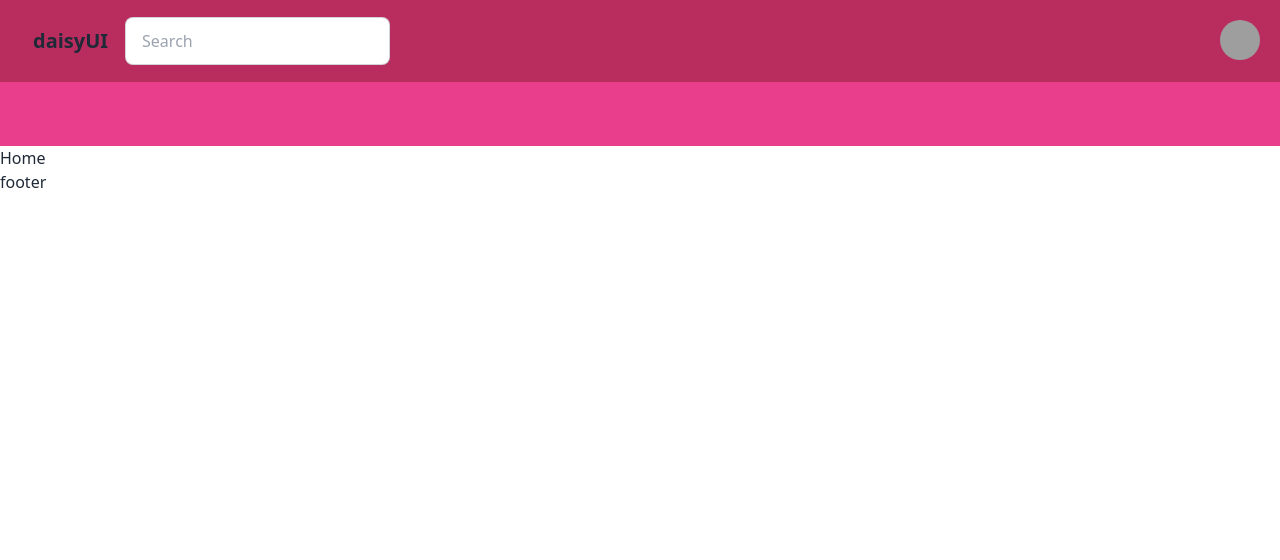
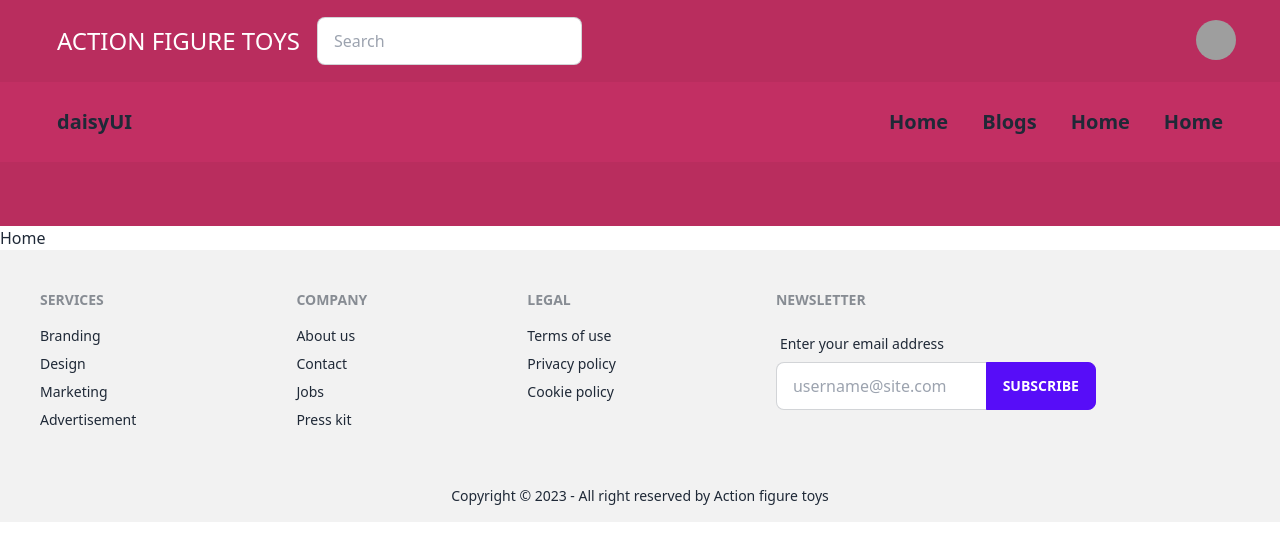
Before and after one commit to alif819015/toy-marketplace-client, a React (Vite) app: page / in a window 1280 px wide. Shown: the top 560 px of the page. Built offline with nearby package versions, Linux system fonts and the light colour scheme; grey boxes are pictures that could not be loaded.

Commit message:
2nd commit added footer

```diff
--- a/src/Pages/Shared/Footer.jsx
+++ b/src/Pages/Shared/Footer.jsx
@@ -1,11 +1,51 @@
-
-
 const Footer = () => {
-    return (
+  return (
+    <div className="bg-base-200">
+      <footer className="footer p-10 bg-base-200 text-base-content">
         <div>
-            <h3>footer</h3>
+          <span className="footer-title">Services</span>
+          <a className="link link-hover">Branding</a>
+          <a className="link link-hover">Design</a>
+          <a className="link link-hover">Marketing</a>
+          <a className="link link-hover">Advertisement</a>
         </div>
-    );
+        <div>
+          <span className="footer-title">Company</span>
+          <a className="link link-hover">About us</a>
+          <a className="link link-hover">Contact</a>
+          <a className="link link-hover">Jobs</a>
+          <a className="link link-hover">Press kit</a>
+        </div>
+        <div>
+          <span className="footer-title">Legal</span>
+          <a className="link link-hover">Terms of use</a>
+          <a className="link link-hover">Privacy policy</a>
+          <a className="link link-hover">Cookie policy</a>
+        </div>
+        <div>
+          <span className="footer-title">Newsletter</span>
+          <div className="form-control w-80">
+            <label className="label">
+              <span className="label-text">Enter your email address</span>
+            </label>
+            <div className="relative">
+              <input
+                type="text"
+                placeholder="username@site.com"
+                className="input input-bordered w-full pr-16"
+              />
+              <button className="btn btn-primary absolute top-0 right-0 rounded-l-none">
+                Subscribe
+              </button>
+            </div>
+          </div>
+        </div>
+      </footer>
+      <div className="footer footer-center p-4 text-base-content">
+        <p>Copyright © 2023 - All right reserved by Action figure toys</p>
+      </div>
+    </div>
+  );
 };
 
 export default Footer;
--- a/src/Pages/Shared/NavBar/NavBar.jsx
+++ b/src/Pages/Shared/NavBar/NavBar.jsx
@@ -4,13 +4,13 @@ import NavTwo from "./NavTwo";
 const NavBar = () => {
   return (
     <div>
-      <div className="navbar bg-[#b92d5e]">
+      <div className="navbar md:px-8 bg-[#b92d5e]">
         <NavOne></NavOne>
       </div>
-      <div className="navbar bg-[#e83e8c]">
+      <div className="navbar md:px-8 bg-[#c22f63]">
         <NavTwo></NavTwo>
       </div>
-      <div>
+      <div className="navbar md:px-8 bg-[#b92d5e]">
 
       </div>
     </div>
--- a/src/Pages/Shared/NavBar/NavOne.jsx
+++ b/src/Pages/Shared/NavBar/NavOne.jsx
@@ -2,7 +2,7 @@ const NavOne = () => {
   return (
     <div className="navbar">
     <div className="">
-      <a className="btn btn-ghost normal-case text-xl">daisyUI</a>
+      <a className="btn btn-ghost font-thin text-white text-2xl">Action figure toys</a>
     </div>
     <div className="flex-1 justify-between gap-2">
       <div className="form-control">
--- a/src/Pages/Shared/NavBar/NavTwo.jsx
+++ b/src/Pages/Shared/NavBar/NavTwo.jsx
@@ -1,11 +1,37 @@
-
+import { Link } from "react-router-dom";
 
 const NavTwo = () => {
-    return (
-        <div>
-
+  return (
+    <div className="navbar flex justify-between">
+      <div>
+        <div className="">
+          <a className="btn btn-ghost normal-case text-xl">daisyUI</a>
         </div>
-    );
+      </div>
+      <div className="text-center">
+        <div className="">
+          <Link to="/" className="btn btn-ghost normal-case text-xl">
+            Home
+          </Link>
+        </div>
+        <div className="">
+          <Link to="/blogs" className="btn btn-ghost normal-case text-xl">
+            Blogs
+          </Link>
+        </div>
+        <div className="">
+          <Link to="/" className="btn btn-ghost normal-case text-xl">
+            Home
+          </Link>
+        </div>
+        <div className="">
+          <Link to="/" className="btn btn-ghost normal-case text-xl">
+            Home
+          </Link>
+        </div>
+      </div>
+    </div>
+  );
 };
 
 export default NavTwo;
```
